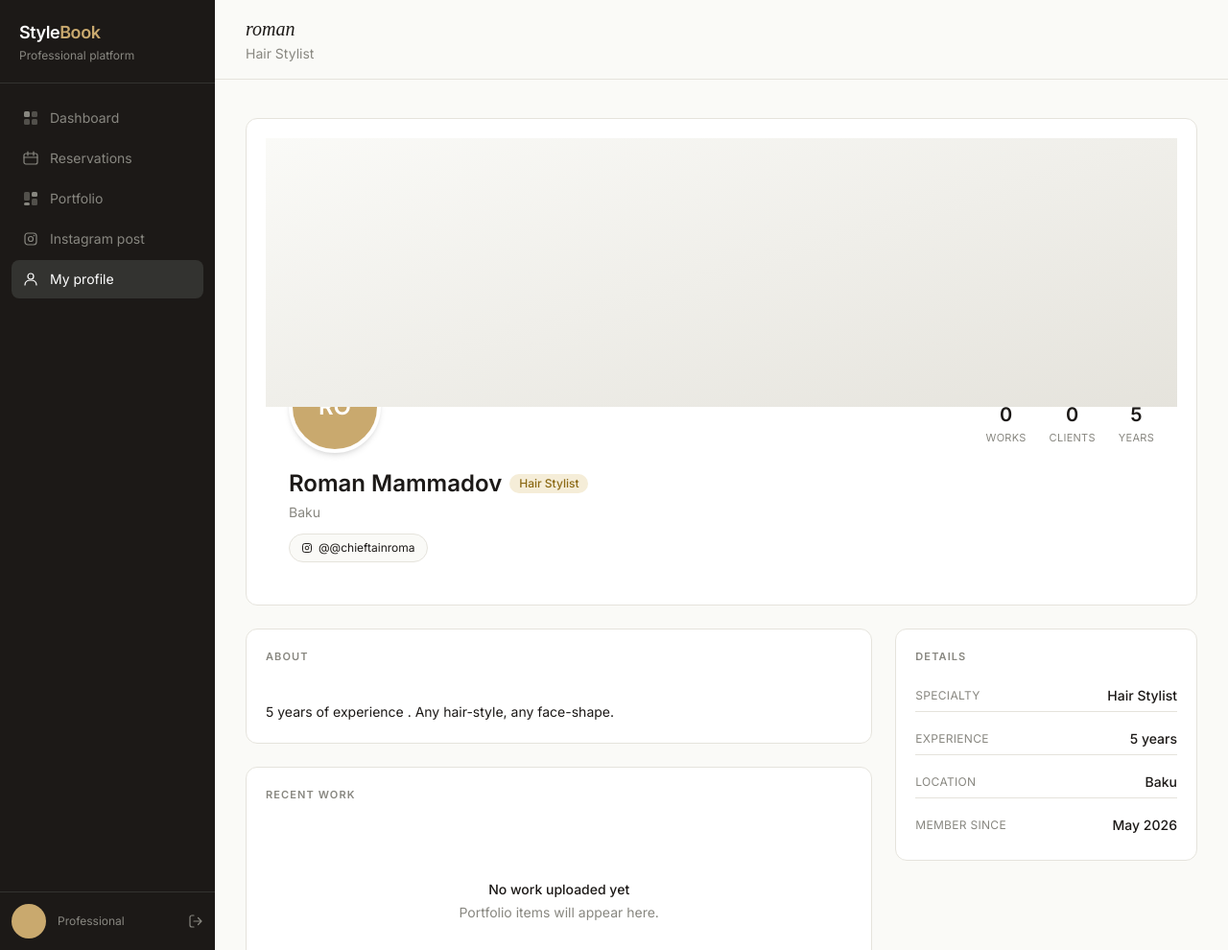
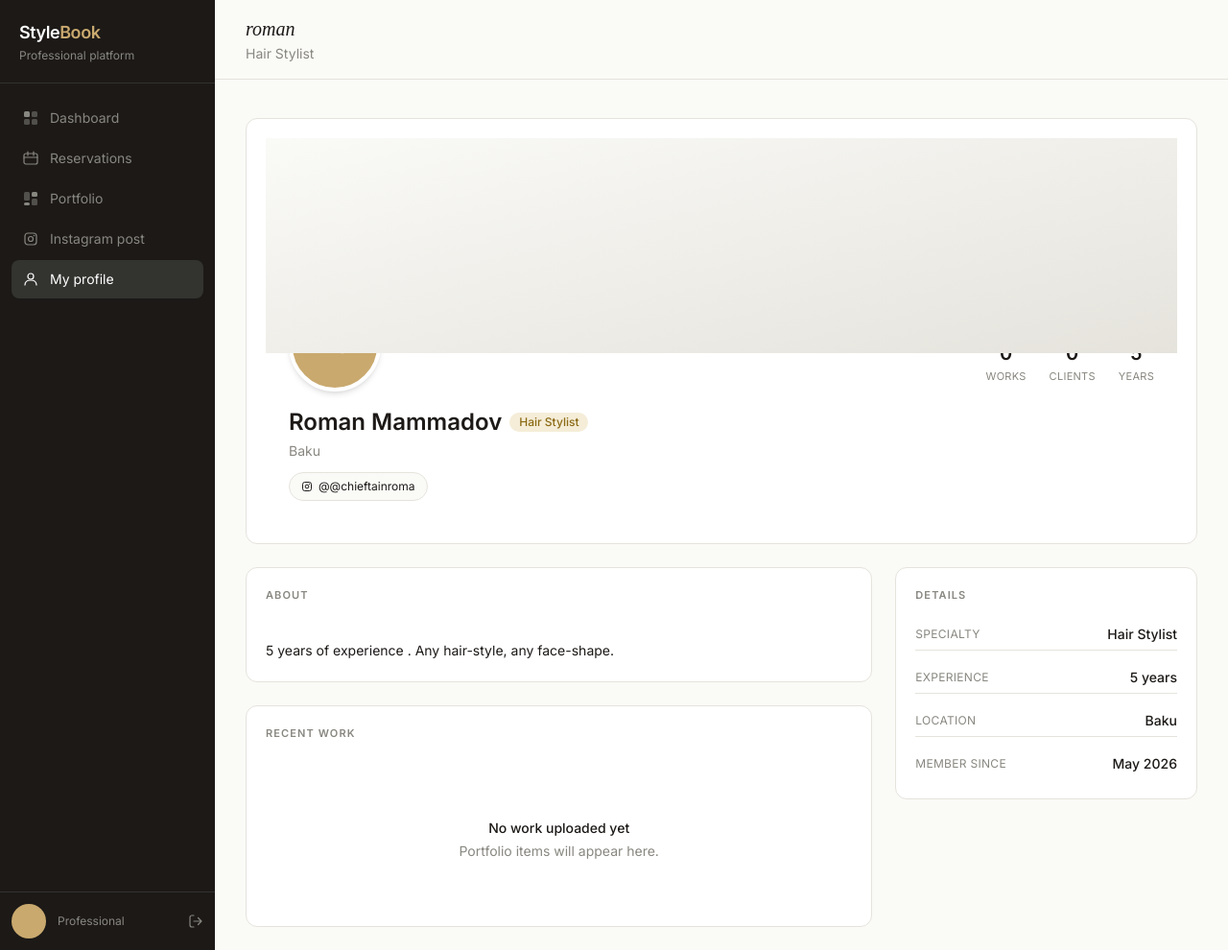
Before and after one commit to chieftainroman/StyleBook, a Django app: a page that uses templates/profile.html in a window 1280 px wide. Shown: the whole page at 96% size. Run offline with Django 4.2, Linux system fonts and the light colour scheme; data comes from the database, SQL or seed files in the repository; some libraries are stand-ins or nearby versions; some web fonts are replaced.

Commit message:
Fix cover banner and avatar

```diff
--- a/templates/profile.html
+++ b/templates/profile.html
@@ -30,9 +30,9 @@
 <!-- ═════════════════════════════════════════════════ -->
 <div class="card p-0 overflow-hidden mb-6">
 
-  <!-- Cover banner (16:9, inside page padding via parent .card) -->
-  <div class="relative w-full bg-gradient-to-br from-cream to-cream-border"
-       style="aspect-ratio: 16 / 9; max-height: 280px;">
+  <!-- Cover banner — fixed height, NO aspect-ratio (was making it too tall) -->
+  <div class="relative w-full bg-gradient-to-br from-cream to-cream-border
+              h-40 sm:h-48 md:h-56">
     {% if profile_user.profile.cover_url %}
       <img src="{{ profile_user.profile.cover_url }}"
            alt="Cover" class="absolute inset-0 w-full h-full object-cover">
@@ -43,8 +43,9 @@
   <div class="px-6 pb-6">
 
     <!-- Avatar — overlaps the cover by -mt-12 -->
-    <div class="flex items-end justify-between -mt-12 mb-4">
-      <div class="w-24 h-24 rounded-full overflow-hidden bg-gold flex items-center justify-center
+<!-- Avatar — overlaps the cover by -mt-14 -->
+    <div class="flex items-end justify-between -mt-14 mb-4">
+            <div class="w-24 h-24 rounded-full overflow-hidden bg-gold flex items-center justify-center
                   text-white font-semibold text-2xl border-4 border-white shadow-md">
         {% if profile_user.profile.avatar_url %}
           <img src="{{ profile_user.profile.avatar_url }}"
```
